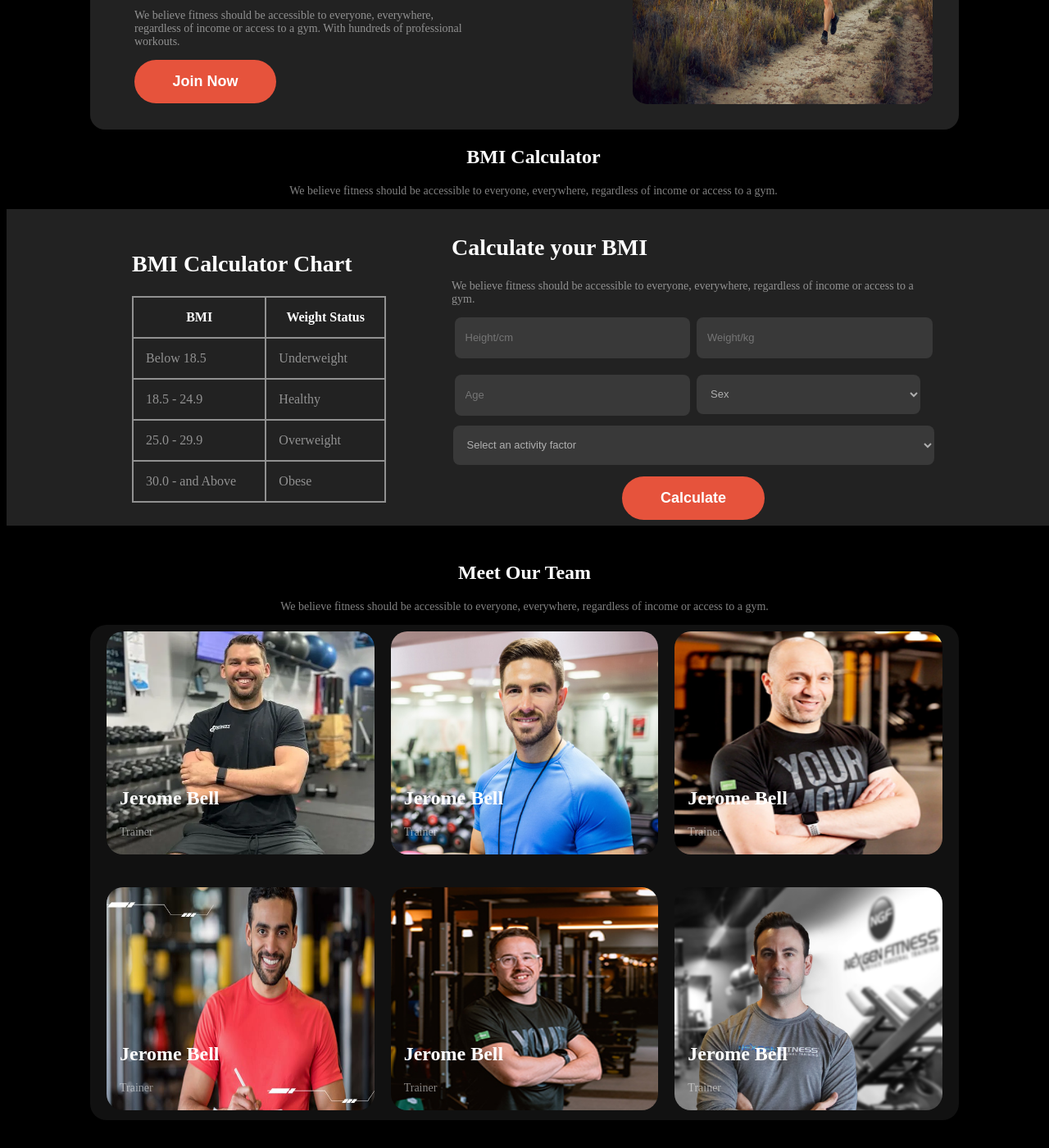
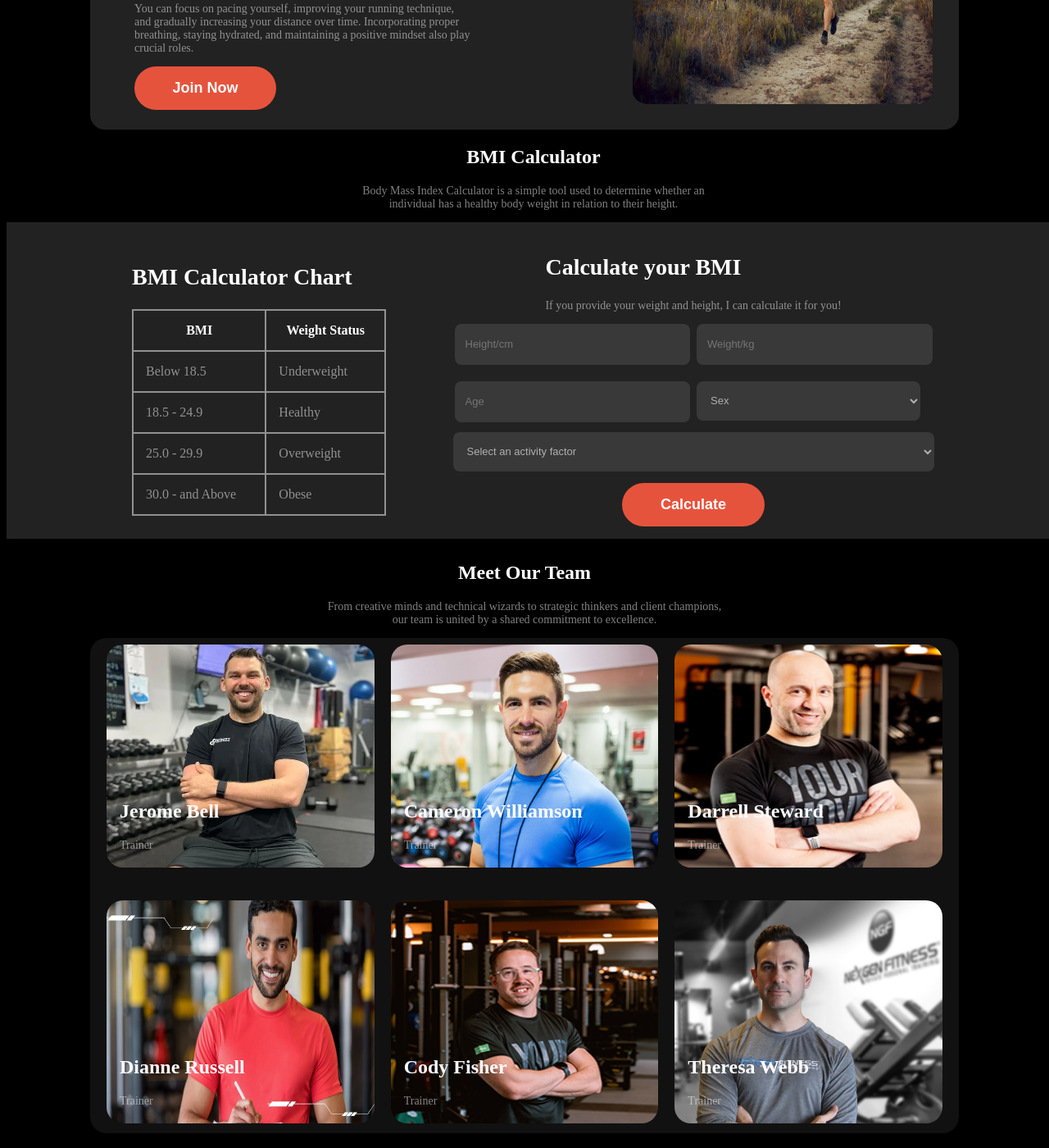
Before and after one commit to samiurrahmann/assignment-2, a plain HTML site: page index.html in a window 1280 px wide. Shown: the part 1580-2980 px from the top of the page at 82% size. Drawn offline with Linux system fonts and the light colour scheme.

Commit message:
added new name

```diff
--- a/index.html
+++ b/index.html
@@ -106,7 +106,7 @@
                 <div class="Run">
                     <div class="text-part">
                 <h1 class="Run-title white">Run an Extra Mile Easily</h1>
-                <p class="descripsion">We believe fitness should be accessible to everyone, everywhere, regardless of income or access to a gym. With hundreds of professional workouts.</p>
+                <p class="descripsion">You can focus on pacing yourself, improving your running technique, and gradually increasing your distance over time. Incorporating proper breathing, staying hydrated, and maintaining a positive mindset also play crucial roles. </p>
 
                 <div>
                     <button class="local-btn">Join Now</button>
@@ -122,7 +122,7 @@
         <section class="Calculator">
             <div class="calculator-intro">
                 <h1 class="CI-title white">BMI Calculator</h1>
-                <p class="descripsion">We believe fitness should be accessible to everyone, everywhere, regardless of income or access to a gym.</p>
+                <p class="descripsion">Body Mass Index Calculator is a simple tool used to determine whether an <br>individual has a healthy body weight in relation to their height.</p>
             </div>
          <div class="calculator-base">
             <div class="calculator-parent">
@@ -160,7 +160,7 @@
             <div class="input-section">
                 <div class="title-input-style">
                     <h2 class="white input-title">Calculate your BMI</h2>
-                    <p class="descripsion">We believe fitness should be accessible to everyone, everywhere, regardless of income or access to a gym.</p>
+                    <p class="descripsion">If you provide your weight and height, I can calculate it for you!</p>
                 </div>
                 <div class="perent-input">
                     <input class="input-text input-grid" type="text" placeholder="Height/cm">
@@ -198,7 +198,7 @@
         <section class="team-section">
              <div class="team-intro">
                 <h1 class="white">Meet Our Team</h1>
-                <p class="descripsion">We believe fitness should be accessible to everyone, everywhere, regardless of income or access to a gym.</p>
+                <p class="descripsion">From creative minds and technical wizards to strategic thinkers and client champions, <br>our team is united by a shared commitment to excellence. </p>
              </div>
              <div class="card-perant">
                 <!-- card box 1 -->
@@ -213,7 +213,7 @@
               <!-- card box 2 -->
                 <div class="card-box">
                     <div class="card-text">
-                        <h2 class="white">Jerome Bell</h2>
+                        <h2 class="white">Cameron Williamson</h2>
                         <p class="descripsion">Trainer</p>
                  </div>
                     <img src="./images/trainer2.png" alt="">
@@ -222,7 +222,7 @@
                 <!-- card box 3  -->
                 <div class="card-box">
                     <div class="card-text">
-                        <h2 class="white">Jerome Bell</h2>
+                        <h2 class="white">Darrell Steward</h2>
                         <p class="descripsion">Trainer</p>
                  </div>
                     <img src="./images/trainer3.png" alt="">
@@ -231,7 +231,7 @@
                   <!-- card box 4 -->
                   <div class="card-box">
                     <div class="card-text">
-                        <h2 class="white">Jerome Bell</h2>
+                        <h2 class="white">Dianne Russell</h2>
                         <p class="descripsion">Trainer</p>
                  </div>
                     <img src="./images/trainer4.png" alt="">
@@ -240,7 +240,7 @@
                    <!-- card box 5 -->
                    <div class="card-box">
                     <div class="card-text">
-                        <h2 class="white">Jerome Bell</h2>
+                        <h2 class="white">Cody Fisher</h2>
                         <p class="descripsion">Trainer</p>
                  </div>
                     <img src="./images/trainer5.png" alt="">
@@ -249,7 +249,7 @@
                 <!-- card-box 6 -->
                 <div class="card-box">
                     <div class="card-text">
-                        <h2 class="white">Jerome Bell</h2>
+                        <h2 class="white">Theresa Webb</h2>
                         <p class="descripsion">Trainer</p>
                  </div>
                     <img src="./images/trainer6.png" alt="">
```
